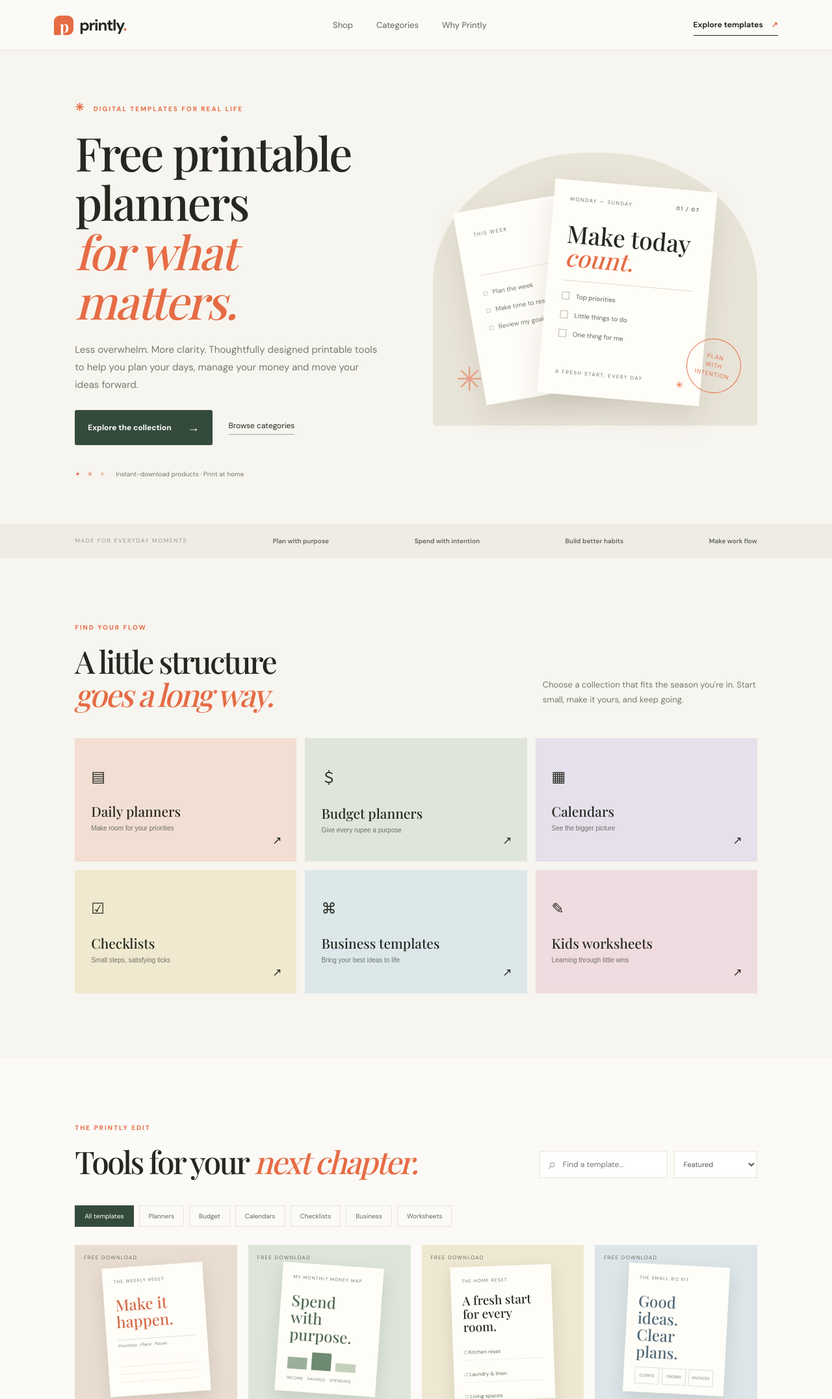
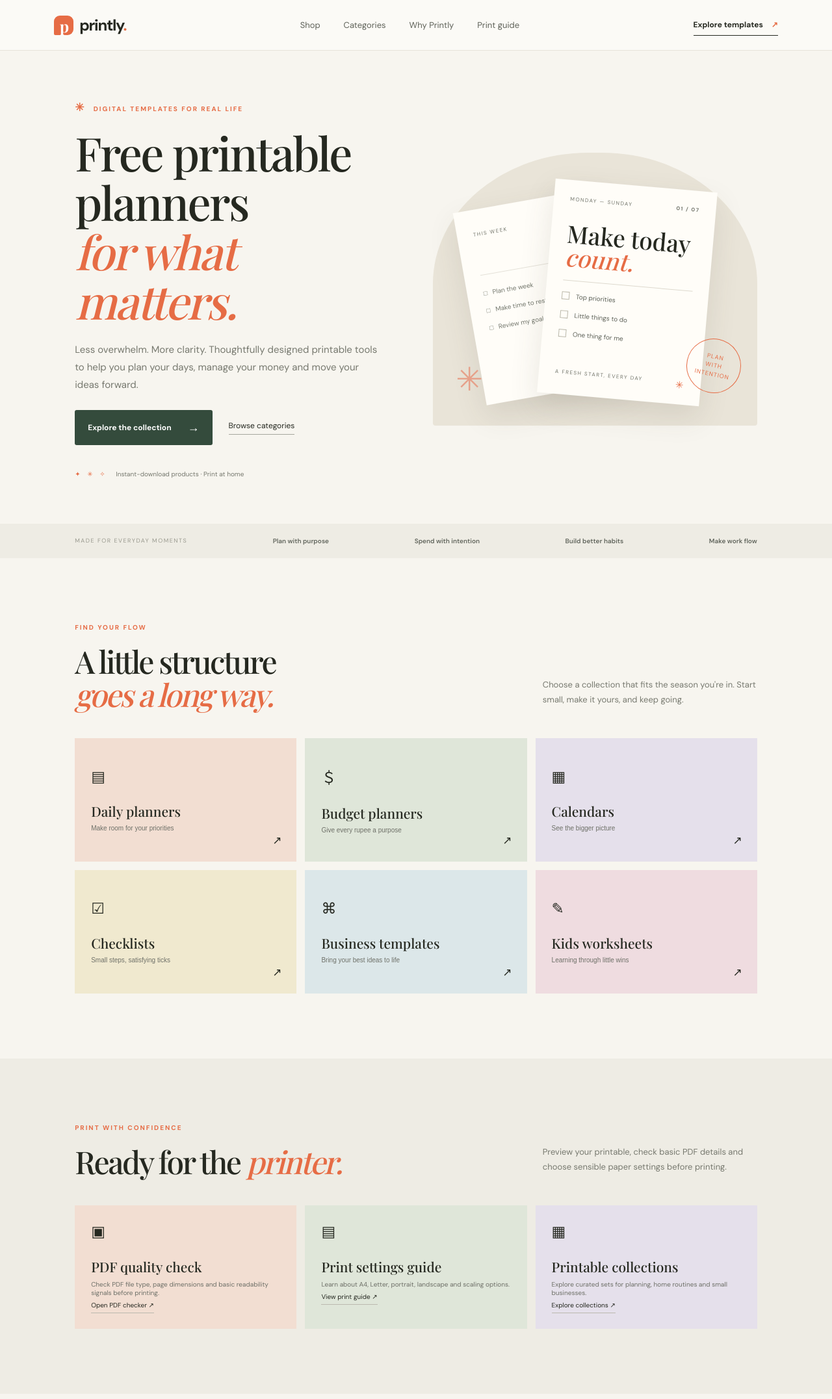
Before and after one commit to ssrweb197/printly, a plain HTML site: page index.html in a window 1280 px wide. Shown: the top 2153 px of the page at 65% size. Drawn offline with nearby package versions, Linux system fonts and the light colour scheme; a web font is replaced by a local one.

Commit message:
Add print guide and curated printable collections

```diff
--- a/index.html
+++ b/index.html
@@ -42,7 +42,7 @@
 <script async src="https://pagead2.googlesyndication.com/pagead/js/adsbygoogle.js?client=ca-pub-8708174869828941" crossorigin="anonymous"></script>
 </head>
 <body>
-<header class="topbar"><a class="brand" href="/" aria-label="Printly home"><span class="brand-mark">p</span><span>printly<span class="dot">.</span></span></a><nav><a href="#shop">Shop</a><a href="#categories">Categories</a><a href="#why">Why Printly</a></nav><a class="nav-cta" href="#shop">Explore templates <span>↗</span></a><button class="menu-btn" id="menuBtn" aria-label="Open menu">☰</button></header>
+<header class="topbar"><a class="brand" href="/" aria-label="Printly home"><span class="brand-mark">p</span><span>printly<span class="dot">.</span></span></a><nav><a href="#shop">Shop</a><a href="#categories">Categories</a><a href="#why">Why Printly</a><a href="/print-guide.html">Print guide</a></nav><a class="nav-cta" href="#shop">Explore templates <span>↗</span></a><button class="menu-btn" id="menuBtn" aria-label="Open menu">☰</button></header>
 <main>
 <section class="hero">
  <div class="hero-copy"><div class="eyebrow"><span class="spark">✳</span> DIGITAL TEMPLATES FOR REAL LIFE</div><h1>Free printable planners<br><em>for what matters.</em></h1><p class="hero-text">Less overwhelm. More clarity. Thoughtfully designed printable tools to help you plan your days, manage your money and move your ideas forward.</p><div class="hero-actions"><a class="btn primary" href="#shop">Explore the collection <span>→</span></a><a class="text-link" href="#categories">Browse categories</a></div><div class="hero-note"><span class="avatars">✦ ✳ ✧</span> Instant-download products · Print at home</div></div>
@@ -57,6 +57,8 @@
 <button class="category-card blue" data-filter="business"><span class="cat-icon">⌘</span><span class="cat-title">Business templates</span><span class="cat-sub">Bring your best ideas to life</span><span class="cat-arrow">↗</span></button>
 <button class="category-card rose" data-filter="worksheet"><span class="cat-icon">✎</span><span class="cat-title">Kids worksheets</span><span class="cat-sub">Learning through little wins</span><span class="cat-arrow">↗</span></button>
 </div></section>
+<section class="section" id="printly-guides" style="background:#eeece4"><div class="section-head"><div><div class="eyebrow">PRINT WITH CONFIDENCE</div><h2>Ready for the <em>printer.</em></h2></div><p>Preview your printable, check basic PDF details and choose sensible paper settings before printing.</p></div><div class="category-grid"><article class="category-card peach" style="cursor:default"><span class="cat-icon">▣</span><span class="cat-title">PDF quality check</span><span class="cat-sub">Check PDF file type, page dimensions and basic readability signals before printing.</span><a class="product-link" href="/print-guide.html">Open PDF checker ↗</a></article><article class="category-card sage" style="cursor:default"><span class="cat-icon">▤</span><span class="cat-title">Print settings guide</span><span class="cat-sub">Learn about A4, Letter, portrait, landscape and scaling options.</span><a class="product-link" href="/print-guide.html#settings">View print guide ↗</a></article><article class="category-card lilac" style="cursor:default"><span class="cat-icon">▦</span><span class="cat-title">Printable collections</span><span class="cat-sub">Explore curated sets for planning, home routines and small businesses.</span><a class="product-link" href="#collections">Explore collections ↗</a></article></div></section>
+<section class="section" id="collections"><div class="section-head"><div><div class="eyebrow">CURATED COLLECTIONS</div><h2>Good things work <em>better together.</em></h2></div><p>Choose a group of related free printables and open each template preview before downloading.</p></div><div class="category-grid"><article class="category-card butter" style="cursor:default"><span class="cat-icon">✦</span><span class="cat-title">Weekly Planning Set</span><span class="cat-sub">Weekly Reset Planner · Daily Habit Tracker · Student Study Planner</span><a class="product-link" href="/free-printable-planners.html">Explore planning templates ↗</a></article><article class="category-card rose" style="cursor:default"><span class="cat-icon">⌂</span><span class="cat-title">Home & Meal Set</span><span class="cat-sub">Home Reset Checklist · Weekly Meal Planner & Grocery List</span><a class="product-link" href="/#shop">Browse home printables ↗</a></article><article class="category-card blue" style="cursor:default"><span class="cat-icon">⌘</span><span class="cat-title">Small Business Set</span><span class="cat-sub">Small Business Starter Kit · Invoice & Quote Kit</span><a class="product-link" href="/free-small-business-printable-templates.html">Explore business templates ↗</a></article></div></section>
 <section class="section shop" id="shop"><div class="section-head shop-head"><div><div class="eyebrow">THE PRINTLY EDIT</div><h2>Tools for your <em>next chapter.</em></h2></div><div class="shop-controls"><label class="search"><span>⌕</span><input id="searchInput" type="search" placeholder="Find a template…" aria-label="Search templates"></label><select id="sortSelect" aria-label="Sort products"><option value="featured">Featured</option><option value="low">Price: low to high</option><option value="high">Price: high to low</option></select></div></div>
 <div class="filters" id="filters"><button class="filter active" data-filter="all">All templates</button><button class="filter" data-filter="planner">Planners</button><button class="filter" data-filter="budget">Budget</button><button class="filter" data-filter="calendar">Calendars</button><button class="filter" data-filter="checklist">Checklists</button><button class="filter" data-filter="business">Business</button><button class="filter" data-filter="worksheet">Worksheets</button></div>
 <div class="product-grid" id="productGrid">
```
